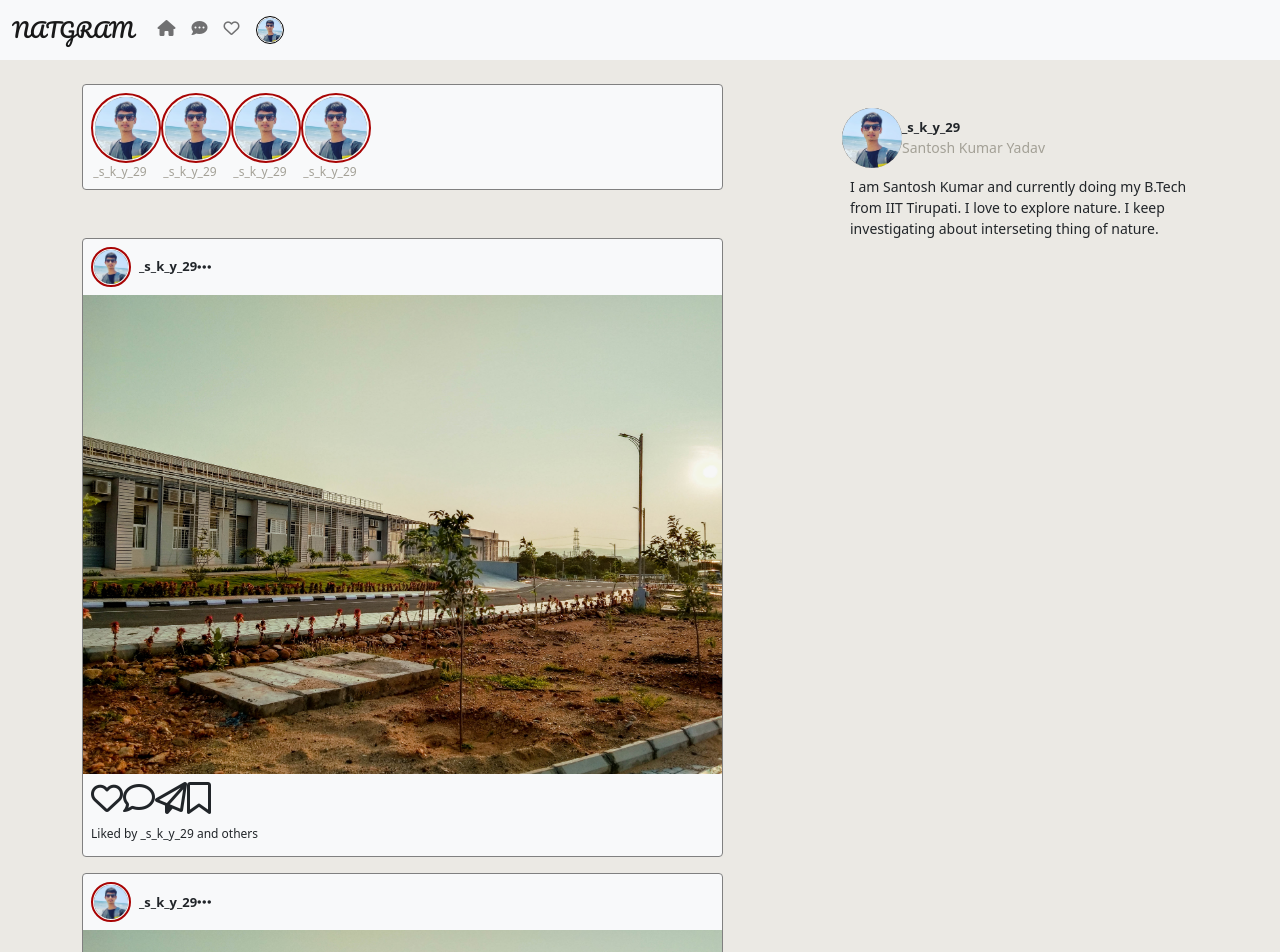
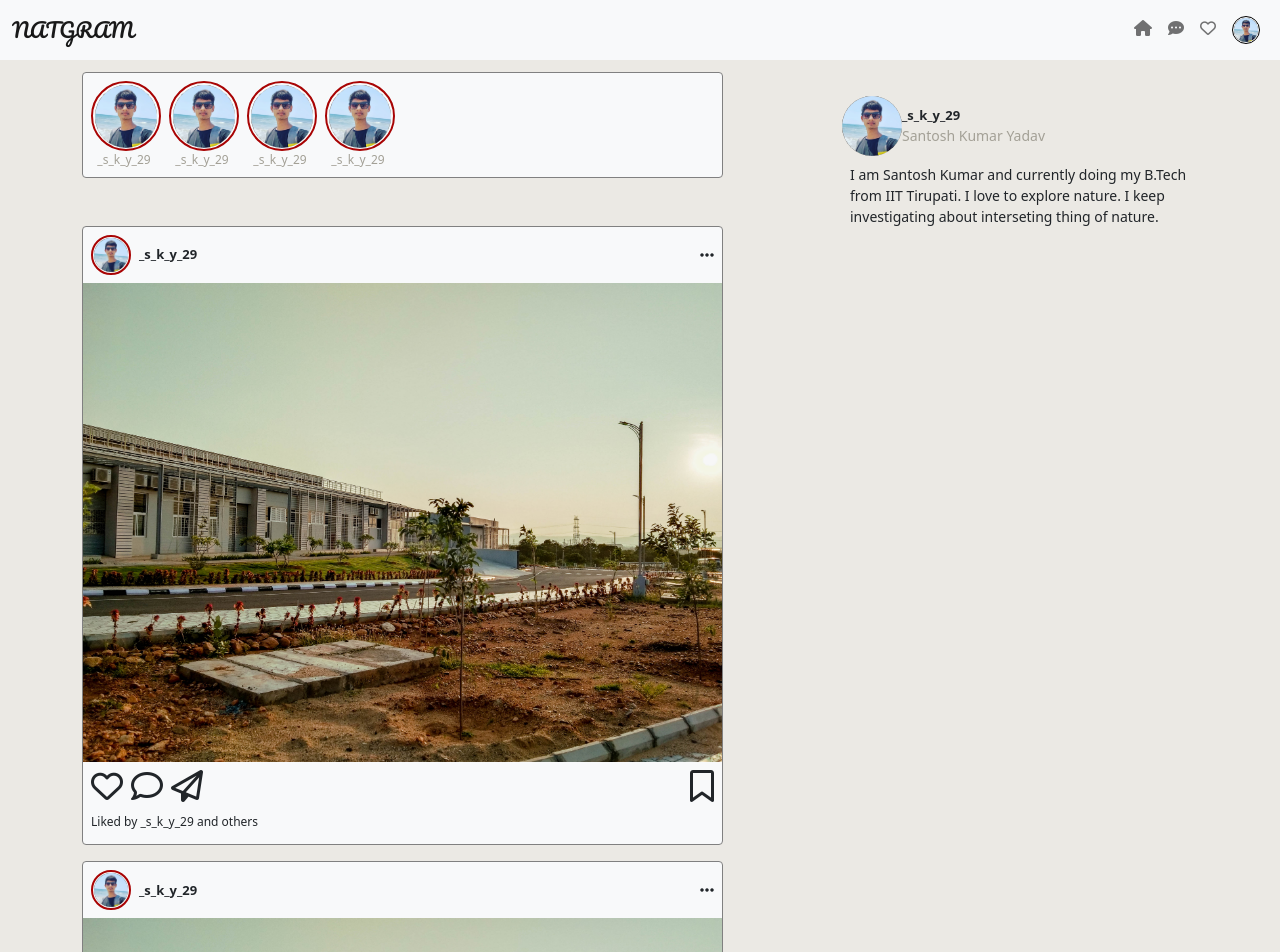
Before and after one commit to santo75/natgram, a React (Create React App) app: page / in a window 1280 px wide. Shown: the top 952 px of the page. Built offline with nearby package versions, Linux system fonts and the light colour scheme.

Commit message:
Bootstrap Error Fixed

```diff
--- a/src/App.css
+++ b/src/App.css
@@ -39,6 +39,7 @@
 	border: 1px solid grey;
 	border-radius: 4px;
 	padding: 8px;
+	overflow-x: auto;
 }
 .story-image {
 	border-radius: 50%;
--- a/src/common/navbar.jsx
+++ b/src/common/navbar.jsx
@@ -2,7 +2,7 @@ import profilePic from "../assets/image/profilePic.jpeg";
 
 const Navbar = () => {
 	return (
-		<nav className="navbar navbar-expand-lg navbar-light bg-light">
+		<nav className="navbar navbar-expand-lg navbar-light bg-light fixed-top">
 			<div className="container-fluid">
 				<a className="navbar-brand natgram-text" href="#">
 					NATGRAM
@@ -19,7 +19,7 @@ const Navbar = () => {
 					<span className="navbar-toggler-icon"></span>
 				</button>
 				<div className="collapse navbar-collapse" id="navbarNav">
-					<ul className="navbar-nav  ml-auto">
+					<ul className="navbar-nav  ms-auto">
 						<li className="nav-item active">
 							<a className="nav-link" href="#">
 								<i className="fa fa-home"></i>
--- a/src/common/post.jsx
+++ b/src/common/post.jsx
@@ -11,8 +11,8 @@ const Post = props => {
 				<div className="d-flex flex-column justify-content-center">
 					<p className="feed-post-user-name">{userName}</p>
 				</div>
-				<div className="d-flex flex-column justify-content-center ml-auto">
-					<i className="fa fa-ellipsis-h ml-auto" aria-hidden="true"></i>
+				<div className="d-flex flex-column justify-content-center ms-auto">
+					<i className="fa fa-ellipsis-h ms-auto" aria-hidden="true"></i>
 				</div>
 			</div>
 			<div className="feed-post-middle-section w-100">
@@ -20,17 +20,17 @@ const Post = props => {
 				<div className="d-flex flex-row px-2 my-2">
 					<i
 						className={
-							liked ? "fa fa-2x mr-2 fa-heart" : "fa fa-2x mr-2 fa-heart-o"
+							liked ? "fa fa-2x me-2 fa-heart" : "fa fa-2x me-2 fa-heart-o"
 						}
 						onClick={() => onLike(id)}
 					></i>
-					<i className="fa fa-comment-o mr-2 fa-2x"></i>
-					<i className="fa fa-send-o mr-2 fa-2x"></i>
+					<i className="fa fa-comment-o me-2 fa-2x"></i>
+					<i className="fa fa-send-o me-2 fa-2x"></i>
 					<i
 						className={
 							bookmarked
-								? "fa fa-bookmark ml-auto fa-2x"
-								: "fa fa-bookmark-o ml-auto fa-2x"
+								? "fa fa-bookmark ms-auto fa-2x"
+								: "fa fa-bookmark-o ms-auto fa-2x"
 						}
 						onClick={() => onSave(id)}
 					></i>
--- a/src/common/story.jsx
+++ b/src/common/story.jsx
@@ -2,7 +2,7 @@ const Story = props => {
 	const { image, userName } = props;
 	return (
 		<div>
-			<div className="story mr-2">
+			<div className="story me-2">
 				<img className="story-image w-100" src={image} alt="image" />
 			</div>
 			<p className="story-user-name text-center">{userName}</p>
--- a/src/components/home.jsx
+++ b/src/components/home.jsx
@@ -38,7 +38,7 @@ class Home extends Component {
 				<Navbar className="d-none d-md-block" />
 				<div className="container">
 					<div className="row">
-						<div className="col-12 col-md-7">
+						<div className="col-12 col-md-7 mt-md-5">
 							<div className="natgram-feed-story bg-light mt-4 d-flex flex-row">
 								{this.state.stories.map(story => (
 									<Story
@@ -64,7 +64,7 @@ class Home extends Component {
 							</div>
 						</div>
 						<div className="col-1"></div>
-						<div className="col-12 col-md-4 d-none d-md-block">
+						<div className="col-12 col-md-4 d-none d-md-block mt-md-5">
 							<Profile userName="_s_k_y_29" fullName="Santosh Kumar Yadav" />
 						</div>
 					</div>
--- a/src/index.js
+++ b/src/index.js
@@ -3,7 +3,7 @@ import ReactDOM from "react-dom";
 import "./index.css";
 import App from "./App";
 import reportWebVitals from "./reportWebVitals";
-import "bootstrap/dist/css/bootstrap.min.css";
+import "../node_modules/bootstrap/dist/css/bootstrap.min.css";
 import "../node_modules/bootstrap/dist/css/bootstrap.css";
 import "../node_modules/bootstrap/dist/js/bootstrap.min.js";
 
```
